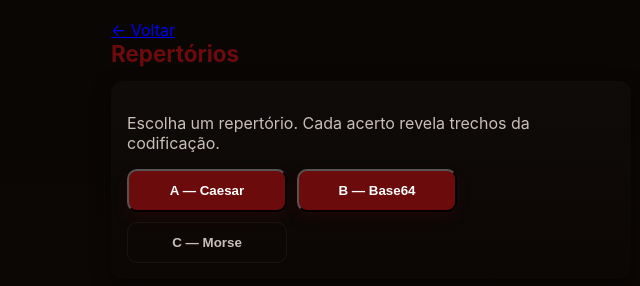
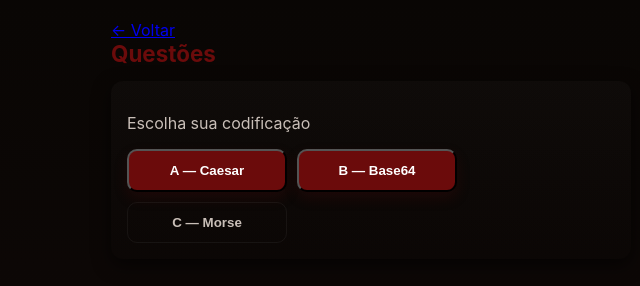
Before and after one commit to bl4ckzin190/coderunn, a website: page repertorios.html in a window 1280 px wide. Shown: the whole page, without its empty margins (269-909 px from the left). Drawn offline with Linux system fonts and the light colour scheme.

Commit message:
Update repertorios.html

```diff
--- a/repertorios.html
+++ b/repertorios.html
@@ -3,18 +3,18 @@
 <head>
   <meta charset="utf-8" />
   <meta name="viewport" content="width=device-width,initial-scale=1" />
-  <title>Repertórios — Parte 2</title>
+  <title>Code Run 02!</title>
   <link rel="stylesheet" href="style.css">
 </head>
 <body>
   <main class="wrap">
     <header class="top">
       <a href="index.html" class="muted">← Voltar</a>
-      <h1 class="brand">Repertórios</h1>
+      <h1 class="brand">Questões</h1>
     </header>
 
     <section class="card">
-      <p class="muted">Escolha um repertório. Cada acerto revela trechos da codificação.</p>
+      <p class="muted">Escolha sua codificação</p>
       <div style="display:flex;gap:10px;flex-wrap:wrap;margin-top:10px">
         <button class="btn" data-repo="0">A — Caesar</button>
         <button class="btn" data-repo="1">B — Base64</button>
```
